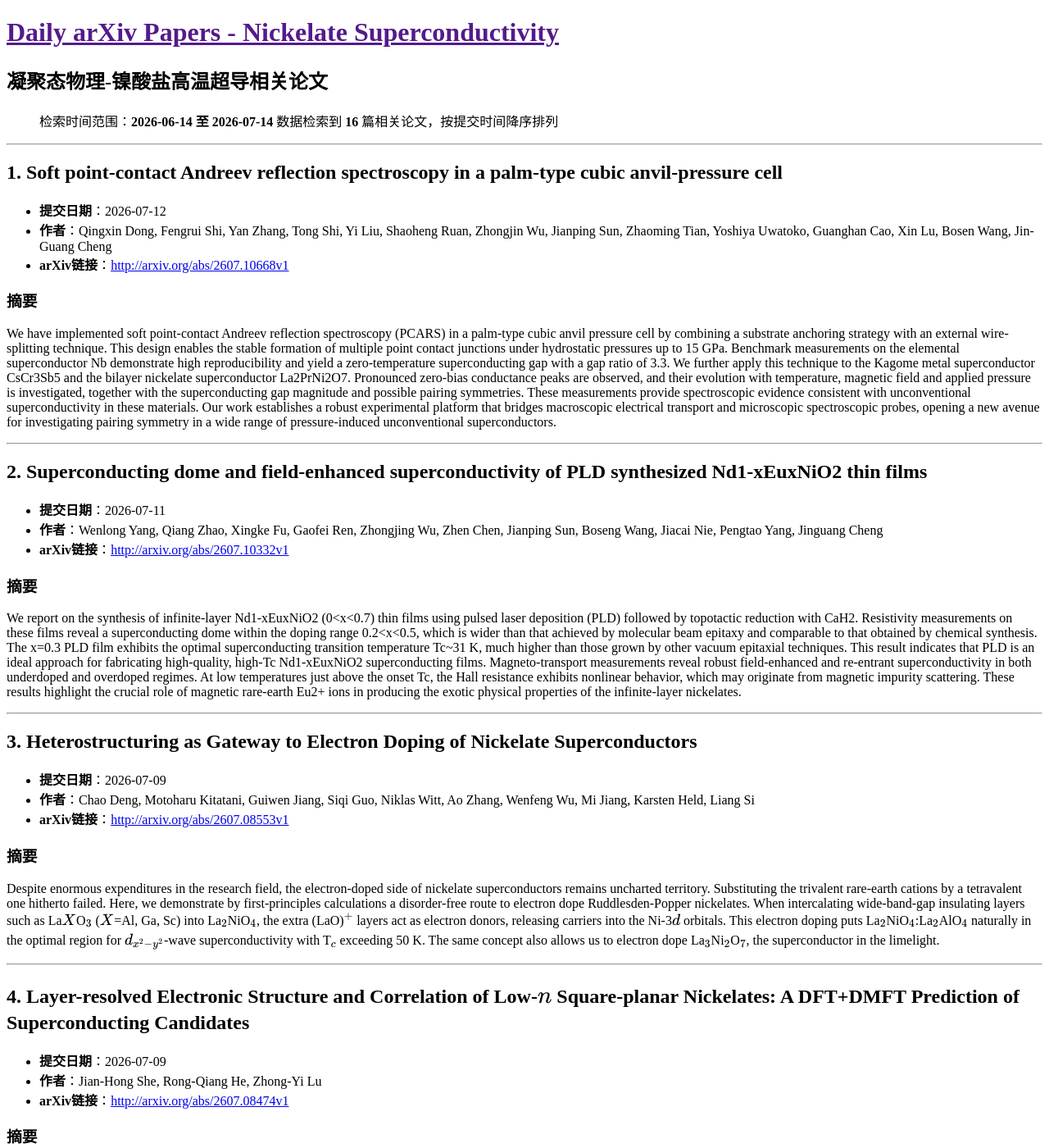
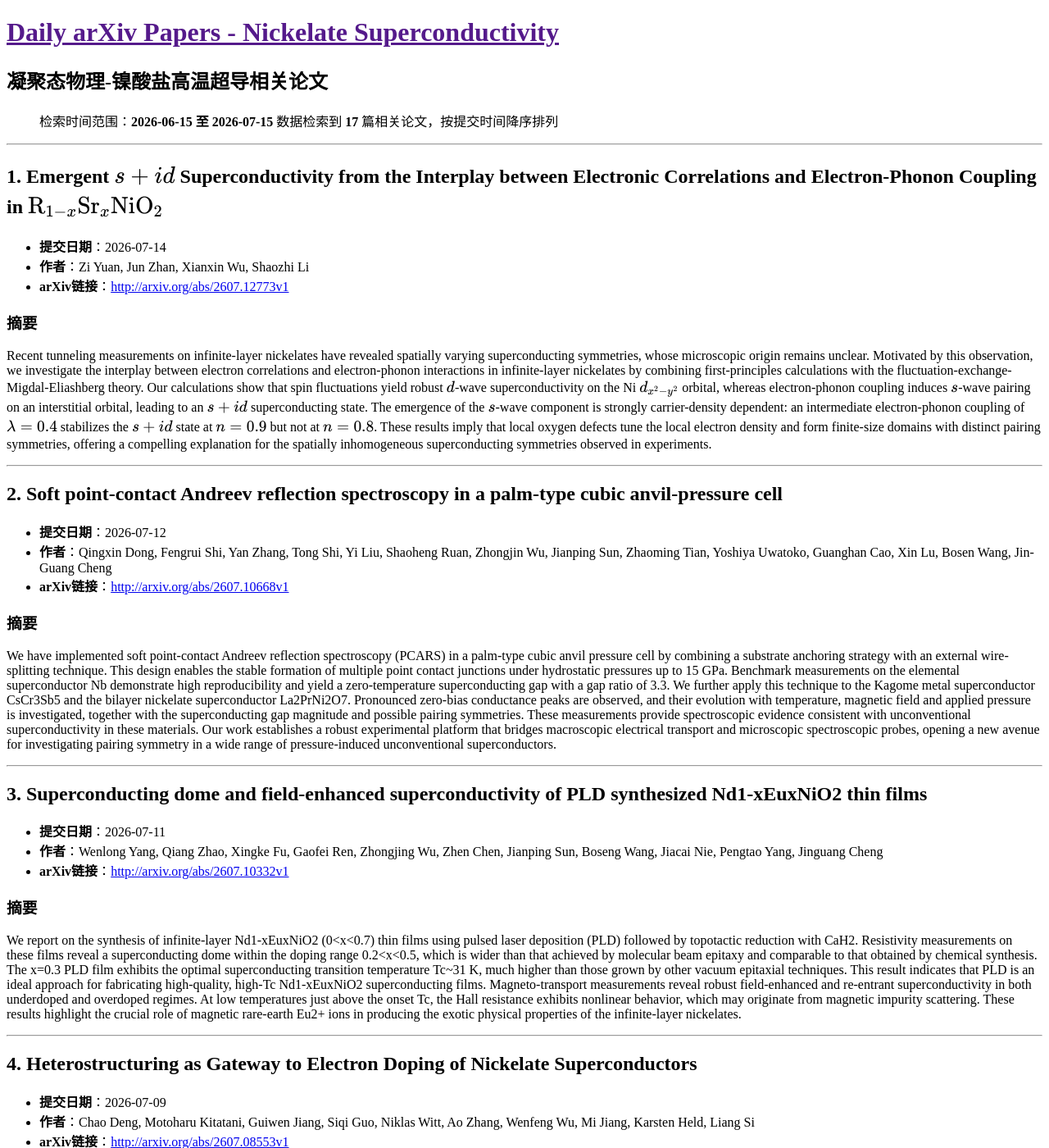
Before and after one commit to yangke25491/daily-arxiv-nickelate_superconductivity, a Jekyll site: the page built from docs/index.md, in a window 1280 px wide and 1400 px high. Shown: the whole window at 82% size. Built offline with Jekyll 4.4.1, drawn with Linux system fonts in a browser that asks for light colours; some of the changed text lies outside the part shown.

Commit message:
Automated update: arXiv papers

```diff
--- a/docs/index.md
+++ b/docs/index.md
@@ -5,12 +5,23 @@ title: 镍酸盐超导论文
 
 # 凝聚态物理-镍酸盐高温超导相关论文
 
-> 检索时间范围：**2026-06-14 至 2026-07-14**
-> 数据检索到 **16** 篇相关论文，按提交时间降序排列
+> 检索时间范围：**2026-06-15 至 2026-07-15**
+> 数据检索到 **17** 篇相关论文，按提交时间降序排列
 
 ---
 
-## 1. Soft point-contact Andreev reflection spectroscopy in a palm-type cubic anvil-pressure cell
+## 1. Emergent $s+id$ Superconductivity from the Interplay between Electronic Correlations and Electron-Phonon Coupling in $\mathrm{R}\_{1-x}\mathrm{Sr}\_x\mathrm{NiO}\_2$
+
+- **提交日期**：2026-07-14
+- **作者**：Zi Yuan, Jun Zhan, Xianxin Wu, Shaozhi Li
+- **arXiv链接**：[http://arxiv.org/abs/2607.12773v1](http://arxiv.org/abs/2607.12773v1)
+
+### 摘要
+Recent tunneling measurements on infinite-layer nickelates have revealed spatially varying superconducting symmetries, whose microscopic origin remains unclear. Motivated by this observation, we investigate the interplay between electron correlations and electron-phonon interactions in infinite-layer nickelates by combining first-principles calculations with the fluctuation-exchange-Migdal-Eliashberg theory. Our calculations show that spin fluctuations yield robust $d$-wave superconductivity on the Ni $d\_{x^2-y^2}$ orbital, whereas electron-phonon coupling induces $s$-wave pairing on an interstitial orbital, leading to an $s+id$ superconducting state. The emergence of the $s$-wave component is strongly carrier-density dependent: an intermediate electron-phonon coupling of $λ=0.4$ stabilizes the $s+id$ state at $n=0.9$ but not at $n=0.8$. These results imply that local oxygen defects tune the local electron density and form finite-size domains with distinct pairing symmetries, offering a compelling explanation for the spatially inhomogeneous superconducting symmetries observed in experiments.
+
+---
+
+## 2. Soft point-contact Andreev reflection spectroscopy in a palm-type cubic anvil-pressure cell
 
 - **提交日期**：2026-07-12
 - **作者**：Qingxin Dong, Fengrui Shi, Yan Zhang, Tong Shi, Yi Liu, Shaoheng Ruan, Zhongjin Wu, Jianping Sun, Zhaoming Tian, Yoshiya Uwatoko, Guanghan Cao, Xin Lu, Bosen Wang, Jin-Guang Cheng
@@ -32,7 +43,7 @@ We report on the synthesis of infinite-layer Nd1-xEuxNiO2 (0<x<0.7) thin films u
 
 ---
 
-## 3. Heterostructuring as Gateway to Electron Doping of Nickelate Superconductors
+## 4. Heterostructuring as Gateway to Electron Doping of Nickelate Superconductors
 
 - **提交日期**：2026-07-09
 - **作者**：Chao Deng, Motoharu Kitatani, Guiwen Jiang, Siqi Guo, Niklas Witt, Ao Zhang, Wenfeng Wu, Mi Jiang, Karsten Held, Liang Si
@@ -76,7 +87,7 @@ We investigated the structural properties of bilayer nickelate La${}\_2$SmNi${}\
 
 ---
 
-## 7. Electronic theory for scanning tunneling microscopy spectra in bilayer nickelate thin films
+## 8. Electronic theory for scanning tunneling microscopy spectra in bilayer nickelate thin films
 
 - **提交日期**：2026-06-30
 - **作者**：Marius Scholten, Steffen Bötzel, Frank Lechermann, Peayush Choubey, Ilya M. Eremin
@@ -87,7 +98,7 @@ Recent Scanning Tunneling Microscopy (STM) experiments measuring the superconduc
 
 ---
 
-## 8. Density waves in low-pressure bilayer nickelates
+## 9. Density waves in low-pressure bilayer nickelates
 
 - **提交日期**：2026-06-28
 - **作者**：Lauro B. Braz, Steffen Bötzel, Frank Lechermann, Igor Plokhikh, Rustem Khasanov, Luis G. G. V. Dias da Silva, Ilya M. Eremin
@@ -153,7 +164,7 @@ A new family of high-temperature superconductors was recently discovered in the
 
 ---
 
-## 14. Counterintuitive inverse superconducting transition beyond 4He-cooling limit
+## 15. Counterintuitive inverse superconducting transition beyond 4He-cooling limit
 
 - **提交日期**：2026-06-17
 - **作者**：Haowen Han, Yi Bian, Tong Ma, Yusong Zhao, Nuofu Chen, Chuanying Xi, Ze Wang, Binghui Ge, Hongliang Dong, Jia-Cai Nie, Ho-Kwang Mao, Jikun Chen
@@ -175,7 +186,7 @@ Motivated by recent progress in the 1313-La${}\_3$Ni${}\_2$O${}\_7$ nickelate th
 
 ---
 
-## 16. Electronic structure trends in La${}\_{2}R$Ni${}\_2$O${}\_7$ ($R=$ Pr, Nd, Sm) from first-principles
+## 17. Electronic structure trends in La${}\_{2}R$Ni${}\_2$O${}\_7$ ($R=$ Pr, Nd, Sm) from first-principles
 
 - **提交日期**：2026-06-15
 - **作者**：Yi-Feng Zhao, Antia S. Botana
```
Also changed, not shown: other parts of docs/index.md (+10 -10 lines).
